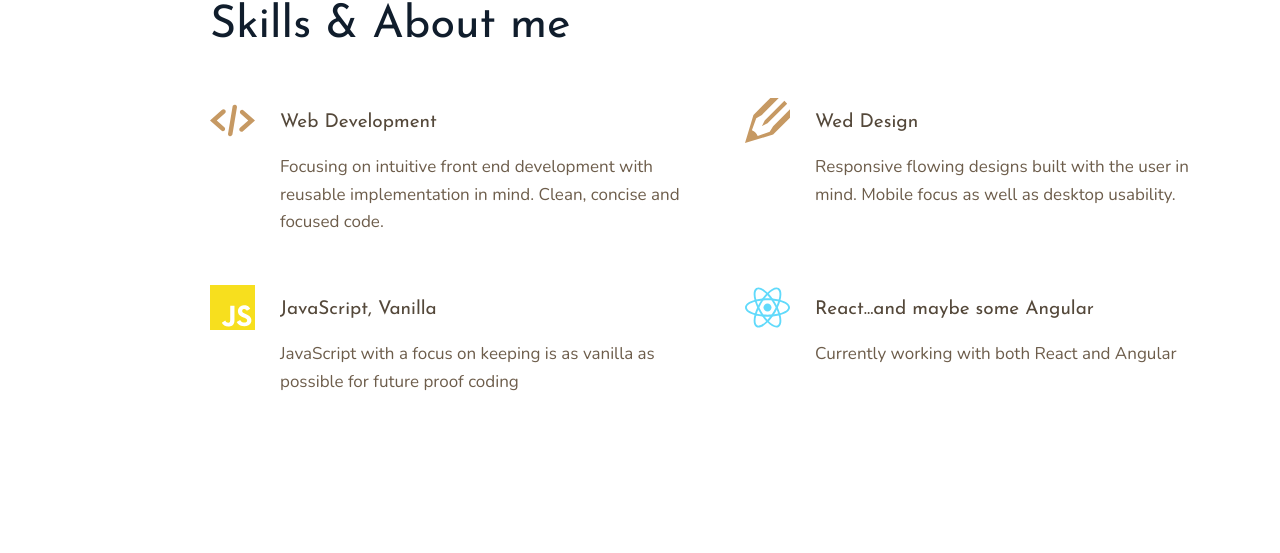
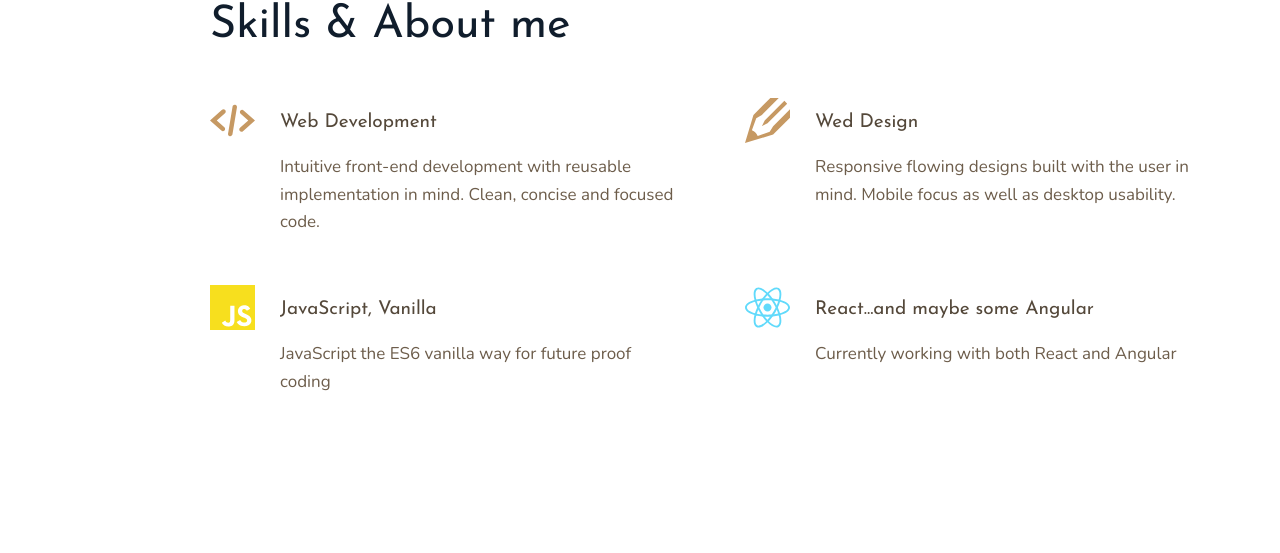
Before and after one commit to msarbel/msarbel.github.io, a website: page index.html in a window 1280 px wide. Shown: the part 917-1470 px from the top of the page. Drawn offline with nearby package versions, Linux system fonts and the light colour scheme.

Commit message:
Update index.html

```diff
--- a/index.html
+++ b/index.html
@@ -71,7 +71,7 @@
                     <use xlink:href="img/sprite.svg#icon-code"></use>
                 </svg>
                 <h4 class="heading-4 heading-4--dark">Web Development</h4>
-                <p class="skill-text">Focusing on intuitive front end development with reusable implementation in mind. Clean, concise and focused code.</p>
+                <p class="skill-text">Intuitive front-end development with reusable implementation in mind. Clean, concise and focused code.</p>
             </div>
             <div class="skill">
                 <svg class="skill__icon">
@@ -85,7 +85,7 @@
                     <use xlink:href="img/sprite.svg#icon-javascript"></use>
                 </svg>
                 <h4 class="heading-4 heading-4--dark">JavaScript, Vanilla</h4>
-                <p class="skill-text">JavaScript with a focus on keeping is as vanilla as possible for future proof coding</p>
+                <p class="skill-text">JavaScript the ES6 vanilla way for future proof coding</p>
             </div>
             <div class="skill">
                 <svg class="skill__icon">
```
